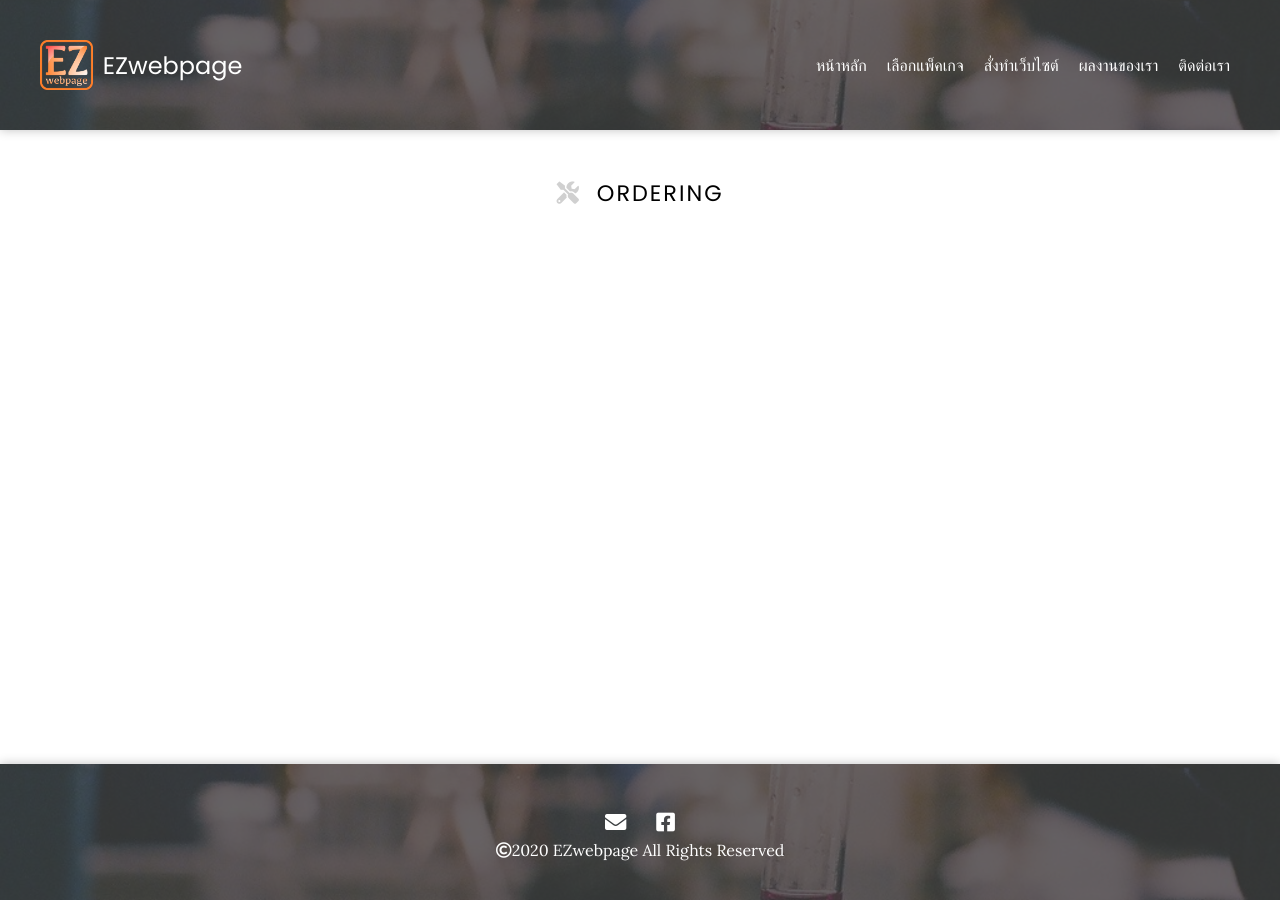
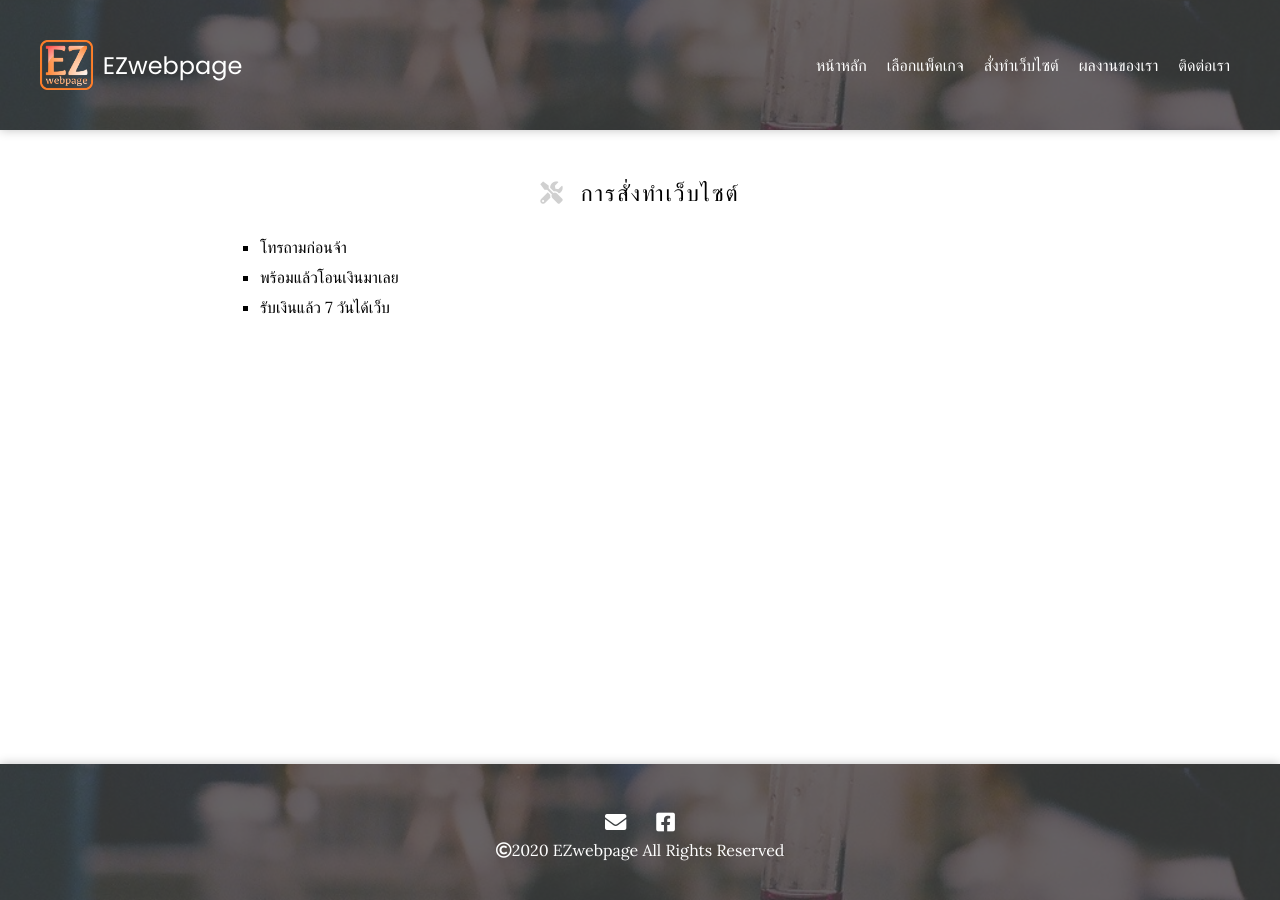
Before and after one commit to EZwebpage/Showcase, a Jekyll site: the page built from ordering/index.md, in a window 1280 px wide. Built offline with Jekyll 4.4.1, drawn with Linux system fonts in a browser that asks for light colours; nearby versions of some CDN libraries.

Commit message:
Update index.md

```diff
--- a/ordering/index.md
+++ b/ordering/index.md
@@ -2,4 +2,8 @@
 title: Ordering
 ---
 
-# <i class="fas fa-tools"></i>Ordering
+# <i class="fas fa-tools"></i>การสั่งทำเว็บไซต์
+
+- โทรถามก่อนจ้า
+- พร้อมแล้วโอนเงินมาเลย
+- รับเงินแล้ว 7 วันได้เว็บ
```
